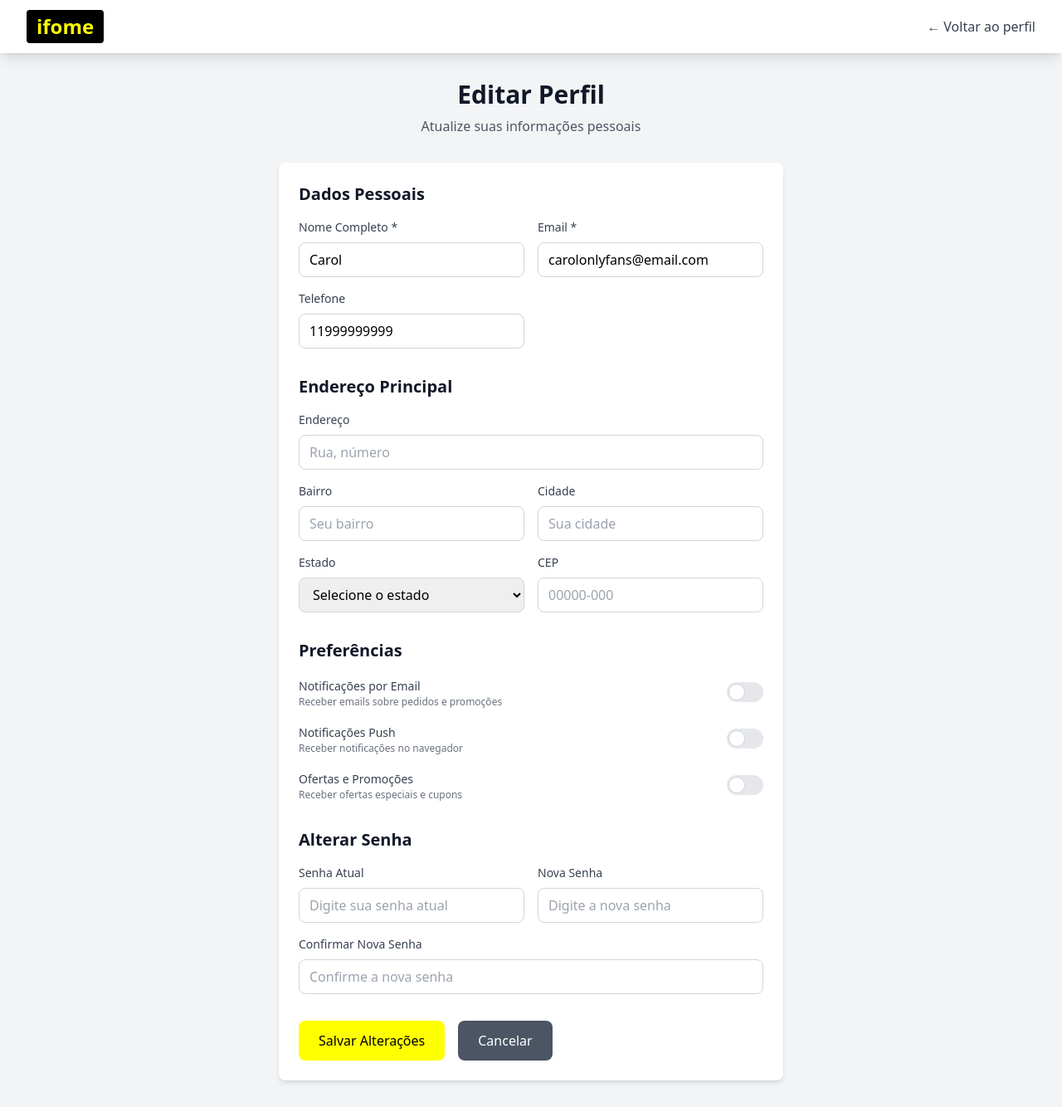
After one commit to DanDosSantos/ifome, a Flask app: page /editar-perfil in a window 1280 px wide. The commit adds this page. Shown: the whole page at 83% size. Run offline with Flask 3, Linux system fonts and the light colour scheme; a user stored in the database is signed in; some libraries are stand-ins or nearby versions.

Commit message:
fix: correção da operação CRUD, leitura de dados do usuário e atualização  de cadastro em uma nova aba 'editar-perfil'.

```diff
--- a/src/controllers/usuarios.py
+++ b/src/controllers/usuarios.py
@@ -67,7 +67,66 @@ def login():
 
 @usuarios_bp.route('/perfil')
 def perfil():
-    return render_template('perfil.html')
+    if 'usuario_id' not in session:
+        flash('Você precisa estar logado para acessar essa página.', 'error')
+        return redirect(url_for('usuarios.login'))
+
+    usuario = Usuarios.query.get(session['usuario_id'])
+    return render_template('perfil.html', usuario=usuario)
+
+@usuarios_bp.route('/editar-perfil', methods=['GET', 'POST'])
+def editar_perfil():
+    if 'usuario_id' not in session:
+        flash('Você precisa estar logado para acessar essa página.', 'error')
+        return redirect(url_for('usuarios.login'))
+
+    usuario = Usuarios.query.get(session['usuario_id'])
+
+    if request.method == 'POST':
+        nome = request.form['nome']
+        email = request.form['email']
+        telefone = request.form['telefone']
+        telefone_limpo = re.sub(r'\D', '', telefone)
+
+        erros = []
+
+        if not nome or not email or not telefone:
+            erros.append("Todos os campos são obrigatórios.")
+
+        if len(nome.split()) < 2:
+            erros.append("Digite seu nome completo.")
+
+        if not re.match(r"[^@]+@[^@]+\.[^@]+", email):
+            erros.append("Email inválido.")
+
+        if not re.match(r"^\+?\d{10,15}$", telefone_limpo):
+            erros.append("Telefone inválido. Deve conter apenas números e pode incluir o código do país.")
+
+        # Verifica se o email já está em uso por outro usuário
+        email_existente = Usuarios.query.filter(Usuarios.email == email, Usuarios.id != usuario.id).first()
+        if email_existente:
+            erros.append("Este email já está em uso por outro usuário.")
+
+        # Verifica se o telefone já está em uso por outro usuário
+        telefone_existente = Usuarios.query.filter(Usuarios.telefone == telefone_limpo, Usuarios.id != usuario.id).first()
+        if telefone_existente:
+            erros.append("Este telefone já está em uso por outro usuário.")
+
+        if erros:
+            for erro in erros:
+                flash(erro, 'error')
+            return redirect(url_for('usuarios.editar_perfil'))
+
+        usuario.nome = nome
+        usuario.email = email
+        usuario.telefone = telefone_limpo
+
+        db.session.commit()
+
+        flash('Perfil atualizado com sucesso!', 'success')
+        return redirect(url_for('usuarios.perfil'))
+
+    return render_template('editar-perfil.html', usuario=usuario)
 
 @usuarios_bp.route('/logout')
 def logout():
--- /dev/null
+++ b/src/templates/editar-perfil.html
@@ -0,0 +1,215 @@
+<!DOCTYPE html>
+<html lang="pt-br">
+<head>
+    <meta charset="UTF-8">
+    <meta name="viewport" content="width=device-width, initial-scale=1.0">
+    <title>Editar Perfil - Ifome</title>
+    <script src="https://cdn.tailwindcss.com"></script>
+    <script>
+        tailwind.config = {
+            theme: {
+                extend: {
+                    colors: {
+                        'yellow-99': '#FFFF00',
+                        'yellow-99-light': '#FFF44F',
+                        'yellow-99-dark': '#FFD700'
+                    }
+                }
+            }
+        }
+    </script>
+</head>
+<body class="bg-gray-100 min-h-screen">
+    <!-- Navbar -->
+    <nav class="bg-white shadow-lg">
+        <div class="max-w-7xl mx-auto px-4 sm:px-6 lg:px-8">
+            <div class="flex justify-between items-center h-16">
+                <div class="flex items-center">
+                    <a href="index.html" class="text-2xl font-bold text-yellow-99 bg-black px-3 py-1 rounded">ifome</a>
+                </div>
+                <div class="flex items-center space-x-4">
+                    <a href="perfil" class="text-gray-700 hover:text-yellow-99">← Voltar ao perfil</a>
+                </div>
+            </div>
+        </div>
+    </nav>
+
+    <div class="max-w-2xl mx-auto py-8 px-4 sm:px-6 lg:px-8">
+        <!-- Header -->
+        <div class="text-center mb-8">
+            <h1 class="text-3xl font-bold text-gray-900">Editar Perfil</h1>
+            <p class="text-gray-600 mt-2">Atualize suas informações pessoais</p>
+        </div>
+
+        <!-- Formulário -->
+        <div class="bg-white rounded-lg shadow-md p-6">
+            <form id="edit-profile-form" method="POST" action="{{ url_for('usuarios.editar_perfil') }}">
+                <!-- Dados Pessoais -->
+                <div class="mb-8">
+                    <h2 class="text-xl font-semibold text-gray-900 mb-4">Dados Pessoais</h2>
+
+                    <div class="grid grid-cols-1 md:grid-cols-2 gap-4">
+                        <div>
+                            <label for="nome" class="block text-sm font-medium text-gray-700 mb-2">Nome Completo *</label>
+                            <input type="text" id="nome" name="nome" value="{{ usuario.nome }}" required
+                                   class="w-full px-3 py-2 border border-gray-300 rounded-lg focus:outline-none focus:ring-2 focus:ring-yellow-99 focus:border-transparent"
+                                   placeholder="Seu nome completo">
+                        </div>
+
+                        <div>
+                            <label for="email" class="block text-sm font-medium text-gray-700 mb-2">Email *</label>
+                            <input type="email" id="email" name="email" value="{{ usuario.email }}" required
+                                   class="w-full px-3 py-2 border border-gray-300 rounded-lg focus:outline-none focus:ring-2 focus:ring-yellow-99 focus:border-transparent"
+                                   placeholder="seu.email@example.com">
+                        </div>
+
+                        <div>
+                            <label for="telefone" class="block text-sm font-medium text-gray-700 mb-2">Telefone</label>
+                            <input type="tel" id="telefone" name="telefone" value="{{ usuario.telefone }}"
+                                   class="w-full px-3 py-2 border border-gray-300 rounded-lg focus:outline-none focus:ring-2 focus:ring-yellow-99 focus:border-transparent"
+                                   placeholder="(11) 99999-9999">
+                        </div>
+
+                        <!-- <div>
+                            <label for="nascimento" class="block text-sm font-medium text-gray-700 mb-2">Data de Nascimento</label>
+                            <input type="date" id="nascimento" name="nascimento"
+                                   class="w-full px-3 py-2 border border-gray-300 rounded-lg focus:outline-none focus:ring-2 focus:ring-yellow-99 focus:border-transparent">
+                        </div> -->
+                    </div>
+                </div>
+
+                <!-- Endereço Principal -->
+                <div class="mb-8">
+                    <h2 class="text-xl font-semibold text-gray-900 mb-4">Endereço Principal</h2>
+
+                    <div class="grid grid-cols-1 md:grid-cols-2 gap-4">
+                        <div class="md:col-span-2">
+                            <label for="endereco" class="block text-sm font-medium text-gray-700 mb-2">Endereço</label>
+                            <input type="text" id="endereco" name="endereco"
+                                   class="w-full px-3 py-2 border border-gray-300 rounded-lg focus:outline-none focus:ring-2 focus:ring-yellow-99 focus:border-transparent"
+                                   placeholder="Rua, número">
+                        </div>
+
+                        <div>
+                            <label for="bairro" class="block text-sm font-medium text-gray-700 mb-2">Bairro</label>
+                            <input type="text" id="bairro" name="bairro"
+                                   class="w-full px-3 py-2 border border-gray-300 rounded-lg focus:outline-none focus:ring-2 focus:ring-yellow-99 focus:border-transparent"
+                                   placeholder="Seu bairro">
+                        </div>
+
+                        <div>
+                            <label for="cidade" class="block text-sm font-medium text-gray-700 mb-2">Cidade</label>
+                            <input type="text" id="cidade" name="cidade"
+                                   class="w-full px-3 py-2 border border-gray-300 rounded-lg focus:outline-none focus:ring-2 focus:ring-yellow-99 focus:border-transparent"
+                                   placeholder="Sua cidade">
+                        </div>
+
+                        <div>
+                            <label for="estado" class="block text-sm font-medium text-gray-700 mb-2">Estado</label>
+                            <select id="estado" name="estado"
+                                    class="w-full px-3 py-2 border border-gray-300 rounded-lg focus:outline-none focus:ring-2 focus:ring-yellow-99 focus:border-transparent">
+                                <option value="">Selecione o estado</option>
+                                <option value="SP">São Paulo</option>
+                                <option value="RJ">Rio de Janeiro</option>
+                                <option value="MG">Minas Gerais</option>
+                                <option value="RS">Rio Grande do Sul</option>
+                                <option value="PR">Paraná</option>
+                                <option value="SC">Santa Catarina</option>
+                                <option value="BA">Bahia</option>
+                                <option value="GO">Goiás</option>
+                                <option value="PE">Pernambuco</option>
+                                <option value="CE">Ceará</option>
+                            </select>
+                        </div>
+
+                        <div>
+                            <label for="cep" class="block text-sm font-medium text-gray-700 mb-2">CEP</label>
+                            <input type="text" id="cep" name="cep"
+                                   class="w-full px-3 py-2 border border-gray-300 rounded-lg focus:outline-none focus:ring-2 focus:ring-yellow-99 focus:border-transparent"
+                                   placeholder="00000-000">
+                        </div>
+                    </div>
+                </div>
+
+                <!-- Preferências -->
+                <div class="mb-8">
+                    <h2 class="text-xl font-semibold text-gray-900 mb-4">Preferências</h2>
+
+                    <div class="space-y-4">
+                        <div class="flex items-center justify-between">
+                            <div>
+                                <label class="text-sm font-medium text-gray-700">Notificações por Email</label>
+                                <p class="text-xs text-gray-500">Receber emails sobre pedidos e promoções</p>
+                            </div>
+                            <label class="relative inline-flex items-center cursor-pointer">
+                                <input type="checkbox" id="email-notifications" class="sr-only peer">
+                                <div class="w-11 h-6 bg-gray-200 peer-focus:outline-none peer-focus:ring-4 peer-focus:ring-yellow-99/25 rounded-full peer peer-checked:after:translate-x-full peer-checked:after:border-white after:content-[''] after:absolute after:top-[2px] after:left-[2px] after:bg-white after:border-gray-300 after:border after:rounded-full after:h-5 after:w-5 after:transition-all peer-checked:bg-yellow-99"></div>
+                            </label>
+                        </div>
+
+                        <div class="flex items-center justify-between">
+                            <div>
+                                <label class="text-sm font-medium text-gray-700">Notificações Push</label>
+                                <p class="text-xs text-gray-500">Receber notificações no navegador</p>
+                            </div>
+                            <label class="relative inline-flex items-center cursor-pointer">
+                                <input type="checkbox" id="push-notifications" class="sr-only peer">
+                                <div class="w-11 h-6 bg-gray-200 peer-focus:outline-none peer-focus:ring-4 peer-focus:ring-yellow-99/25 rounded-full peer peer-checked:after:translate-x-full peer-checked:after:border-white after:content-[''] after:absolute after:top-[2px] after:left-[2px] after:bg-white after:border-gray-300 after:border after:rounded-full after:h-5 after:w-5 after:transition-all peer-checked:bg-yellow-99"></div>
+                            </label>
+                        </div>
+
+                        <div class="flex items-center justify-between">
+                            <div>
+                                <label class="text-sm font-medium text-gray-700">Ofertas e Promoções</label>
+                                <p class="text-xs text-gray-500">Receber ofertas especiais e cupons</p>
+                            </div>
+                            <label class="relative inline-flex items-center cursor-pointer">
+                                <input type="checkbox" id="promotions" class="sr-only peer">
+                                <div class="w-11 h-6 bg-gray-200 peer-focus:outline-none peer-focus:ring-4 peer-focus:ring-yellow-99/25 rounded-full peer peer-checked:after:translate-x-full peer-checked:after:border-white after:content-[''] after:absolute after:top-[2px] after:left-[2px] after:bg-white after:border-gray-300 after:border after:rounded-full after:h-5 after:w-5 after:transition-all peer-checked:bg-yellow-99"></div>
+                            </label>
+                        </div>
+                    </div>
+                </div>
+
+                <!-- Alterar Senha -->
+                <div class="mb-8">
+                    <h2 class="text-xl font-semibold text-gray-900 mb-4">Alterar Senha</h2>
+
+                    <div class="grid grid-cols-1 md:grid-cols-2 gap-4">
+                        <div>
+                            <label for="senha-atual" class="block text-sm font-medium text-gray-700 mb-2">Senha Atual</label>
+                            <input type="password" id="senha-atual" name="senha-atual"
+                                   class="w-full px-3 py-2 border border-gray-300 rounded-lg focus:outline-none focus:ring-2 focus:ring-yellow-99 focus:border-transparent"
+                                   placeholder="Digite sua senha atual">
+                        </div>
+
+                        <div>
+                            <label for="nova-senha" class="block text-sm font-medium text-gray-700 mb-2">Nova Senha</label>
+                            <input type="password" id="nova-senha" name="nova-senha"
+                                   class="w-full px-3 py-2 border border-gray-300 rounded-lg focus:outline-none focus:ring-2 focus:ring-yellow-99 focus:border-transparent"
+                                   placeholder="Digite a nova senha">
+                        </div>
+
+                        <div class="md:col-span-2">
+                            <label for="confirmar-senha" class="block text-sm font-medium text-gray-700 mb-2">Confirmar Nova Senha</label>
+                            <input type="password" id="confirmar-senha" name="confirmar-senha"
+                                   class="w-full px-3 py-2 border border-gray-300 rounded-lg focus:outline-none focus:ring-2 focus:ring-yellow-99 focus:border-transparent"
+                                   placeholder="Confirme a nova senha">
+                        </div>
+                    </div>
+                </div>
+
+                <!-- Botões -->
+                <div class="flex flex-col sm:flex-row gap-4">
+                    <button type="submit" class="bg-yellow-99 text-black px-6 py-3 rounded-lg font-medium hover:bg-yellow-99-dark transition duration-200">
+                        Salvar Alterações
+                    </button>
+                    <a href="perfil" class="bg-gray-600 text-white px-6 py-3 rounded-lg font-medium hover:bg-gray-700 transition duration-200 text-center">
+                        Cancelar
+                    </a>
+                </div>
+            </form>
+        </div>
+    </div>
+</body>
+</html>
```
Also changed, not shown: src/models/usuarios_model.py (+98 -98 lines), src/templates/perfil.html (+13 -32 lines), instance/ifome.db.
